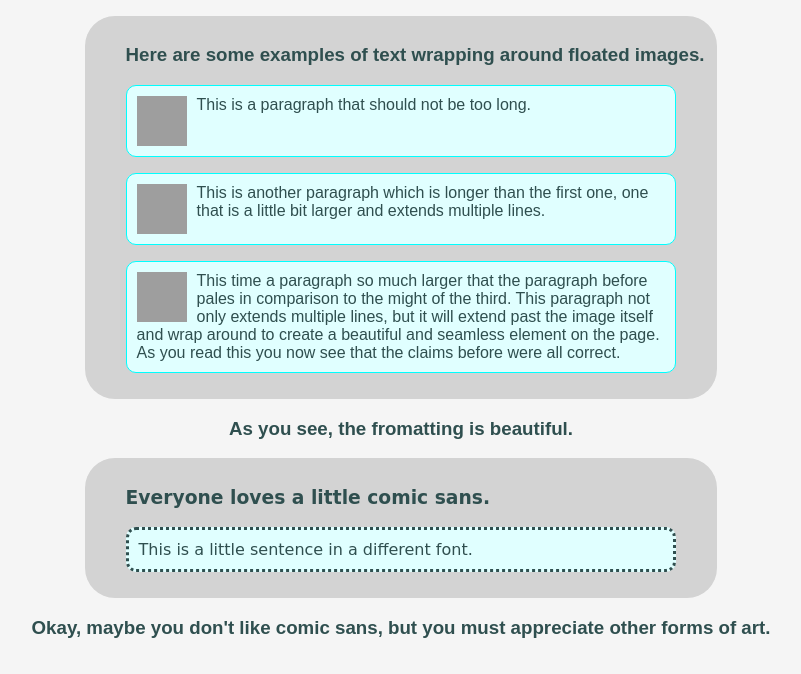
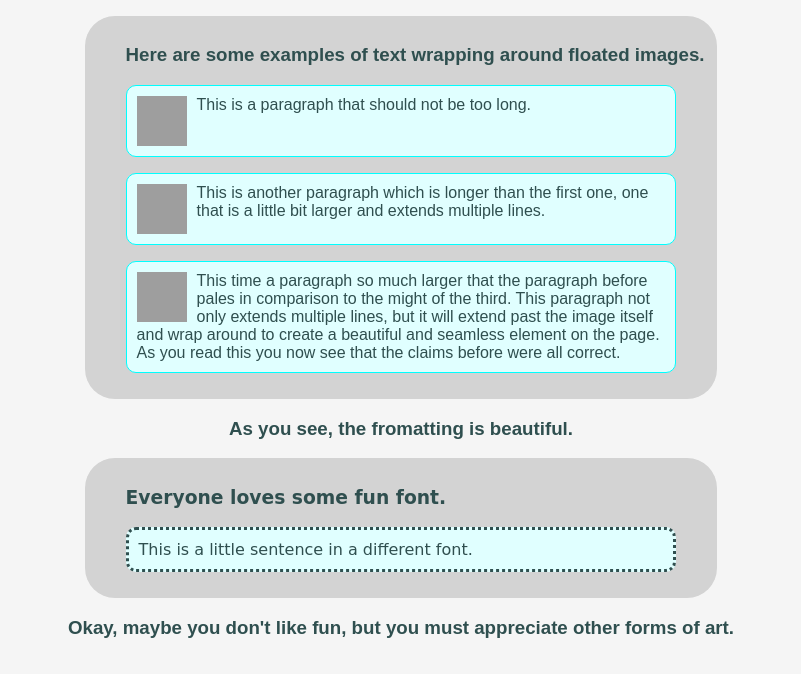
Before and after one commit to ryanw18-1777455/ryanw18-1777455.github.io, a plain HTML site: page someCss.html in a window 1280 px wide. Shown: the part 105-779 px from the top of the page, without its empty margins (239-1040 px from the left). Drawn offline with Linux system fonts and the light colour scheme; grey boxes are pictures that could not be loaded.

Commit message:
Add files via upload

```diff
--- a/someCss.html
+++ b/someCss.html
@@ -26,10 +26,10 @@
         </div>
         <h3>As you see, the fromatting is beautiful.</h3>
         <div class="comic-sans">
-            <h3 style="padding-left: 5%">Everyone loves a little comic sans.</h3>
+            <h3 style="padding-left: 5%">Everyone loves some fun font.</h3>
             <p style="border: dotted">This is a little sentence in a different font.</p>
         </div>
-        <h3>Okay, maybe you don't like comic sans, but you must appreciate other forms of art.</h3>
+        <h3>Okay, maybe you don't like fun, but you must appreciate other forms of art.</h3>
         <div class="container">
             <img class="art" src="https://memegenerator.net/img/images/14917271.jpg" width="300" height="300">
             <div class="center">KACHOW!</div>
```
